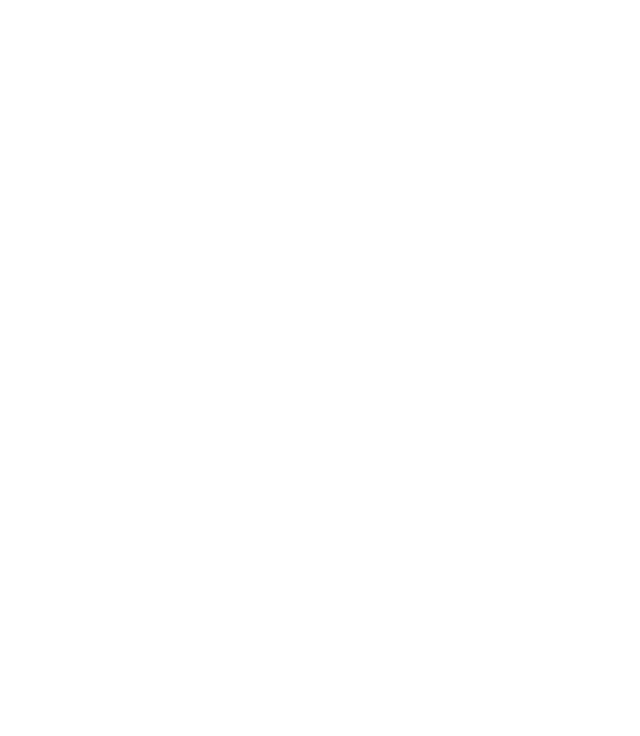
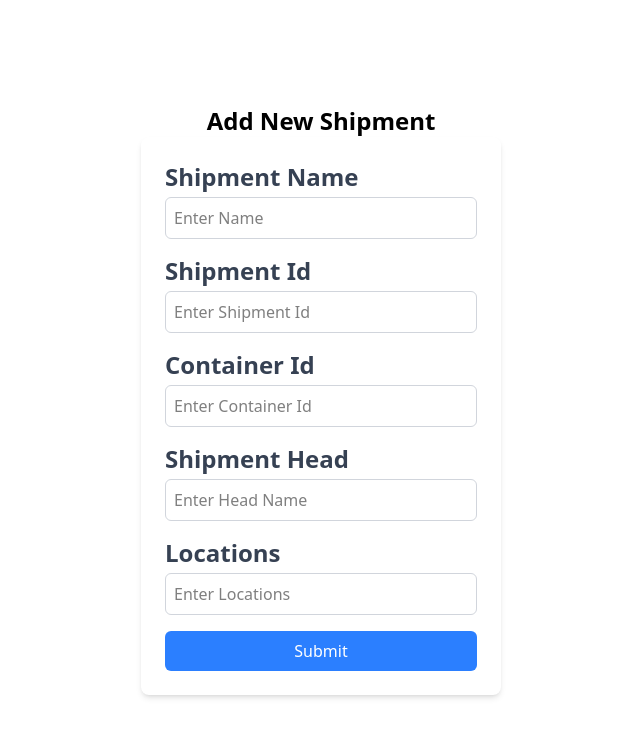
Before and after one commit to kamal-sethi/CARGO_SHIPMENT_TRACKER, a React (Vite) app in the folder frontend/: page /add-shipment in a window 1280 px wide. Before the commit this address had no page. Shown: the top 736 px of the page, without its empty margins (319-959 px from the left). Built offline with nearby package versions, Linux system fonts and the light colour scheme.

Commit message:
created a new component add-new-shipment for adding new shipment and created design of the same

```diff
--- a/frontend/src/App.jsx
+++ b/frontend/src/App.jsx
@@ -4,6 +4,8 @@ import Login from "./components/Login";
 import Signup from "./components/Signup";
 import "./index.css";
 import Dashboard from "./components/Dashboard";
+import AddShipment from "./components/AddShipment";
+import Navbar from "./components/Navbar";
 
 const App = () => {
   return (
@@ -12,6 +14,8 @@ const App = () => {
         <Route path="/login" element={<Login />} />
         <Route path="/signup" element={<Signup />} />
         <Route path="/dashboard" element={<Dashboard />} />
+        <Route path="/navbar" element={<Navbar />} />
+        <Route path="/add-shipment" element={<AddShipment />} />
       </Routes>
     </BrowserRouter>
   );
--- /dev/null
+++ b/frontend/src/components/AddShipment.jsx
@@ -0,0 +1,118 @@
+import React, { useState } from "react";
+
+const AddShipment = () => {
+  const [shipmentName, setShipmentName] = useState("");
+  const [shipmentId, setShipmentId] = useState();
+  const [containerId, setContainerId] = useState();
+  const [shipmentHead, setShipmentHead] = useState();
+  const [locations, setLocations] = useState([]);
+  const handleSubmit = (e) => {
+    e.preventDefault();
+    console.log(shipmentHead, shipmentId, shipmentName, containerId, locations);
+  };
+  return (
+    <div className="flex flex-col items-center justify-center min-h-screen">
+      <h1 className="text-2xl font-bold ">Add New Shipment</h1>
+      <div className="max-w-md w-90 mx-auto p-6 bg-white rounded-lg shadow-md ">
+        <form className="space-y-4" onSubmit={handleSubmit}>
+          <div>
+            <label
+              htmlFor="shipment-name"
+              className="block text-gray-700 text-2xl font-bold"
+            >
+              Shipment Name
+            </label>
+            <input
+              type="text"
+              id="shipment-name"
+              name="shipment-name"
+              value={shipmentName}
+              onChange={(e) => setShipmentName(e.target.value)}
+              placeholder="Enter Name"
+              className="mt-1 block w-full border border-gray-300 rounded-md p-2 focus:outline-none focus:ring focus:border-blue-300"
+            />
+          </div>
+
+          <div>
+            <label
+              htmlFor="shipment-id"
+              className="block text-gray-700 text-2xl font-bold"
+            >
+              Shipment Id
+            </label>
+            <input
+              type="Number"
+              value={shipmentId}
+              id="shipment-id"
+              name="shipment-id"
+              placeholder="Enter Shipment Id"
+              onChange={(e) => setShipmentId(e.target.value)}
+              className="mt-1 block w-full border border-gray-300 rounded-md p-2 focus:outline-none focus:ring focus:border-blue-300"
+            />
+          </div>
+
+          <div>
+            <label
+              htmlFor="container-id"
+              className="block text-gray-700 text-2xl font-bold"
+            >
+              Container Id
+            </label>
+            <input
+              type="Number"
+              id="container-id"
+              name="container-id"
+              placeholder="Enter Container Id"
+              value={containerId}
+              onChange={(e) => setContainerId(e.target.value)}
+              className="mt-1 block w-full border border-gray-300 rounded-md p-2 focus:outline-none focus:ring focus:border-blue-300"
+            ></input>
+          </div>
+          <div>
+            <label
+              htmlFor="shipment-head"
+              className="block text-gray-700 text-2xl font-bold"
+            >
+              Shipment Head
+            </label>
+            <input
+              type="email"
+              id="shipment-head"
+              name="shipment-head"
+              placeholder="Enter Head Name"
+              value={shipmentHead}
+              onChange={(e) => setShipmentHead(e.target.value)}
+              className="mt-1 block w-full border border-gray-300 rounded-md p-2 focus:outline-none focus:ring focus:border-blue-300"
+            ></input>
+          </div>
+          <div>
+            <label
+              htmlFor="locations"
+              className="block text-gray-700 text-2xl font-bold"
+            >
+              Locations
+            </label>
+            <input
+              type="text"
+              id="locations"
+              name="locations"
+              placeholder="Enter Locations"
+              value={locations}
+              onChange={(e) => setLocations(e.target.value)}
+              className="mt-1 block w-full border border-gray-300 rounded-md p-2 focus:outline-none focus:ring focus:border-blue-300"
+            ></input>
+          </div>
+
+          <button
+            type="submit"
+            className="w-full bg-blue-500 text-white py-2 rounded-md hover:bg-blue-600 transition-colors"
+          >
+            Submit
+          </button>
+        </form>
+      </div>
+    </div>
+  );
+};
+
+export default AddShipment;
--- a/frontend/src/components/Dashboard.jsx
+++ b/frontend/src/components/Dashboard.jsx
@@ -22,8 +22,26 @@ const Dashboard = () => {
   }, []);
   return (
     <>
-      <div>all shipments</div>
-      {console.log(shipments)}
+      <div className="bg-red-50">
+        <div className="flex flex-col justify-center items-center h-screen  border">
+          {shipments.map((shipment) => (
+            <div className="text-2xl font-bold h-50 w-90 m-3 border ">
+              <div className="m-2">
+                <h1>
+                  Shipment Name:
+                  <span className="text-md font-light">
+                    {shipment.shipmentName}
+                  </span>
+                </h1>
+                <h2> Head:<span className="text-md font-light">{shipment.shipmentHead}</span></h2>
+                <h3>Container Id:<span className="text-md font-light">{shipment.containerId}</span></h3>
+                <h3>Shipment Id:<span className="text-md font-light">{shipment.shipmentId}</span></h3>
+                <h3>ETA:<span className="text-md font-light">{shipment.ETA}</span></h3>
+              </div>
+            </div>
+          ))}
+        </div>
+      </div>
     </>
   );
 };
--- /dev/null
+++ b/frontend/src/components/Navbar.jsx
@@ -0,0 +1,11 @@
+import React from "react";
+import AddShipment from "./AddShipment";
+import { useNavigate } from "react-router-dom";
+
+const Navbar = () => {
+  const navigate = useNavigate();
+
+  return <button onClick={() => navigate("/add-shipment")}>Add</button>;
+};
+
+export default Navbar;
```
